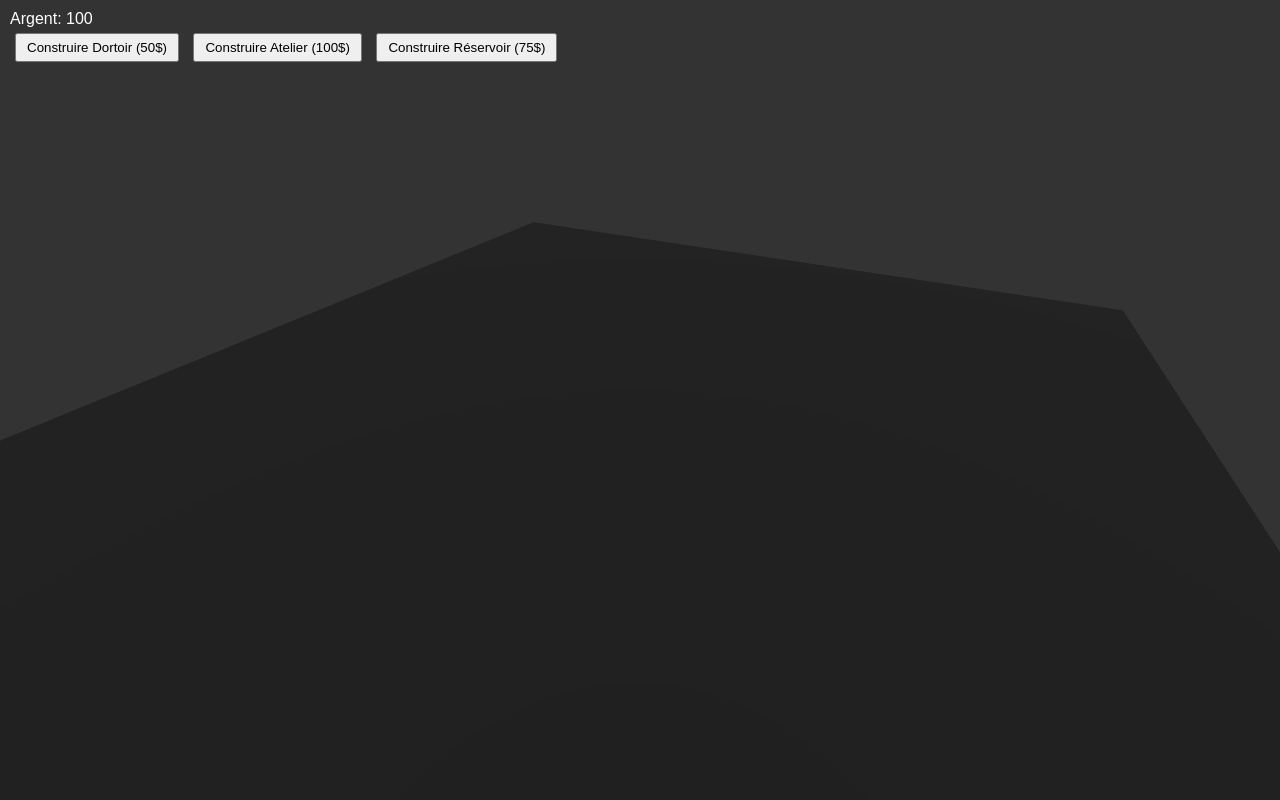
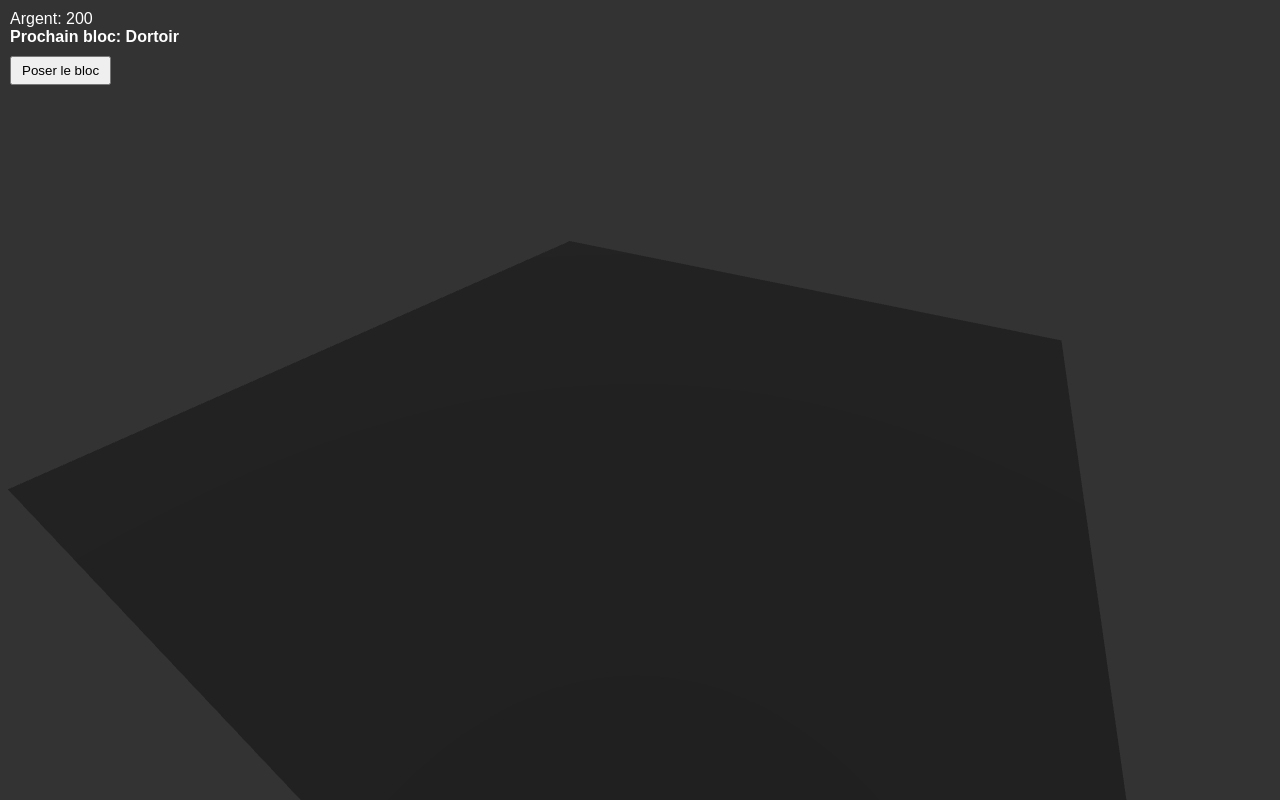
Before and after one commit to elifortinplante/Bunker-, a plain HTML site: page index.html in a window 1280 px wide. Drawn offline with nearby package versions, Linux system fonts and the light colour scheme; animation ran at ten frames a second.

Commit message:
Update index.html

```diff
--- a/index.html
+++ b/index.html
@@ -2,28 +2,29 @@
 <html lang="fr">
 <head>
 <meta charset="UTF-8">
-<title>Bunker Tycoon 3D</title>
+<title>Bunker Tycoon 3D - Version Avancée</title>
 <style>
 body { margin:0; overflow:hidden; background:#222; font-family:Arial; }
 #ui { position:absolute; top:10px; left:10px; color:white; }
-button { margin:5px; padding:5px 10px; }
+#nextBlock { margin-bottom:10px; font-weight:bold; }
+button { padding:5px 10px; margin-top:5px; display:block; }
 </style>
 </head>
 <body>
 <div id="ui">
-  Argent: <span id="money">100</span><br>
-  <button onclick="build('dortoir')">Construire Dortoir (50$)</button>
-  <button onclick="build('atelier')">Construire Atelier (100$)</button>
-  <button onclick="build('reservoir')">Construire Réservoir (75$)</button>
+  Argent: <span id="money">200</span><br>
+  <div id="nextBlock">Prochain bloc: Dortoir</div>
+  <button onclick="placeBlock()">Poser le bloc</button>
 </div>
 
 <script src="https://cdn.jsdelivr.net/npm/three@0.158.0/build/three.min.js"></script>
 <script>
+// --- Scène 3D ---
 let scene = new THREE.Scene();
 scene.background = new THREE.Color(0x333333);
 
 let camera = new THREE.PerspectiveCamera(75, window.innerWidth/window.innerHeight, 0.1, 1000);
-camera.position.set(10,15,20);
+camera.position.set(15,20,25);
 camera.lookAt(0,0,0);
 
 let renderer = new THREE.WebGLRenderer({antialias:true});
@@ -44,73 +45,109 @@ let ground = new THREE.Mesh(
 ground.rotation.x = -Math.PI/2;
 scene.add(ground);
 
-// Variables du jeu
-let money = 100;
+// --- Variables jeu ---
+let money = 200;
+document.getElementById('money').textContent = money;
+
+// Définition des blocs prédéfinis avec types, coûts, revenus et positions
+let predefinedBlocks = [
+  {type:'Dortoir', position:{x:0,y:1,z:0}, cost:50, income:1, color:0x00ff00, level:1},
+  {type:'Atelier', position:{x:0,y:1,z:3}, cost:100, income:2, color:0xffff00, level:1},
+  {type:'Réservoir', position:{x:3,y:1,z:0}, cost:75, income:1.5, color:0x00ffff, level:1},
+  {type:'Dortoir', position:{x:3,y:1,z:3}, cost:50, income:1, color:0x00ff00, level:1},
+  {type:'Atelier', position:{x:6,y:1,z:0}, cost:100, income:2, color:0xffff00, level:1},
+  {type:'Réservoir', position:{x:6,y:1,z:3}, cost:75, income:1.5, color:0x00ffff, level:1},
+];
+
+let currentBlockIndex = 0;
 let buildings = [];
-let nextX = 0;
-let nextZ = 0;
 
-// Fonction construction
-function build(type){
-  let cost=0,color=0x00ff00;
-  if(type==='dortoir'){ cost=50;color=0x00ff00; }
-  if(type==='atelier'){ cost=100;color=0xffff00; }
-  if(type==='reservoir'){ cost=75;color=0x00ffff; }
-  if(money<cost) return alert("Pas assez d'argent !");
-  money-=cost;
+// Affichage bloc suivant
+function updateNextBlock(){
+  if(currentBlockIndex < predefinedBlocks.length){
+    document.getElementById('nextBlock').textContent = 'Prochain bloc: ' + predefinedBlocks[currentBlockIndex].type;
+  } else {
+    document.getElementById('nextBlock').textContent = 'Tous les blocs posés !';
+  }
+}
+
+// Poser bloc
+function placeBlock(){
+  if(currentBlockIndex >= predefinedBlocks.length) return;
+  let block = predefinedBlocks[currentBlockIndex];
+
+  if(money < block.cost){
+    alert("Pas assez d'argent !");
+    return;
+  }
+
+  money -= block.cost;
   updateMoney();
 
+  // Création bloc 3D
   let geometry = new THREE.BoxGeometry(2,2,2);
-  let material = new THREE.MeshStandardMaterial({color:color});
+  let material = new THREE.MeshStandardMaterial({color:block.color});
   let cube = new THREE.Mesh(geometry, material);
-  cube.position.set(nextX,1,nextZ);
+  cube.position.set(block.position.x,1,block.position.z);
+  cube.scale.set(0.1,0.1,0.1);
   scene.add(cube);
 
-  buildings.push({mesh:cube,type:type,level:1});
+  // Animation simple de construction
+  let scale = 0.1;
+  let anim = setInterval(()=>{
+    scale += 0.05;
+    cube.scale.set(scale, scale, scale);
+    if(scale >= 1) clearInterval(anim);
+  },30);
 
-  // Avancer position pour le prochain bâtiment
-  nextX += 3;
-  if(nextX>12){ nextX=0; nextZ+=3; }
-
-  // Animation simple
-  cube.scale.set(0.1,0.1,0.1);
-  let scale=0.1;
-  let anim=setInterval(()=>{
-    scale+=0.05;
-    cube.scale.set(scale,scale,scale);
-    if(scale>=1) clearInterval(anim);
-  },30);
+  buildings.push({...block, mesh:cube});
+  currentBlockIndex++;
+  updateNextBlock();
 }
 
 // Upgrade bâtiment
 function upgrade(building){
   let upgradeCost = building.level*50;
-  if(money<upgradeCost) return alert("Pas assez d'argent !");
+  if(money < upgradeCost){
+    alert("Pas assez d'argent pour upgrader !");
+    return;
+  }
   money -= upgradeCost;
   building.level++;
+  building.income *= 1.5; // augmente revenu
   updateMoney();
-  building.mesh.scale.y +=0.5; // augmente visuellement
+
+  // Animation upgrade (tremblement)
+  let originalY = building.mesh.position.y;
+  let count = 0;
+  let anim = setInterval(()=>{
+    building.mesh.position.y = originalY + Math.sin(count*Math.PI/4)*0.2;
+    count++;
+    if(count>8){
+      building.mesh.position.y = originalY;
+      clearInterval(anim);
+    }
+  },30);
+}
+
+// Affichage argent
+function updateMoney(){
+  document.getElementById('money').textContent = Math.floor(money);
 }
 
 // Génération automatique d'argent
 function generateMoney(){
   buildings.forEach(b=>{
-    if(b.type==='dortoir') money += b.level*1;
-    if(b.type==='atelier') money += b.level*2;
-    if(b.type==='reservoir') money += b.level*1.5;
+    money += b.income;
   });
   updateMoney();
   randomEvent();
 }
-
-// Mettre à jour affichage argent
-function updateMoney(){
-  document.getElementById('money').textContent = Math.floor(money);
-}
+setInterval(generateMoney,1000);
 
 // Événements aléatoires
 function randomEvent(){
-  if(Math.random()<0.01){
+  if(Math.random()<0.01 && buildings.length>0){
     let bonus = Math.floor(Math.random()*50+10);
     money += bonus;
     updateMoney();
@@ -118,17 +155,15 @@ function randomEvent(){
   }
 }
 
-// Boucle jeu
-setInterval(generateMoney,1000);
-
+// Boucle animation
 function animate(){
   requestAnimationFrame(animate);
   renderer.render(scene,camera);
 }
 animate();
 
-// Sélection et upgrade au clic
-window.addEventListener('click',(e)=>{
+// Upgrade au clic sur bâtiment
+window.addEventListener('click', (e)=>{
   let mouse = new THREE.Vector2();
   mouse.x = (e.clientX/window.innerWidth)*2-1;
   mouse.y = -(e.clientY/window.innerHeight)*2+1;
```
